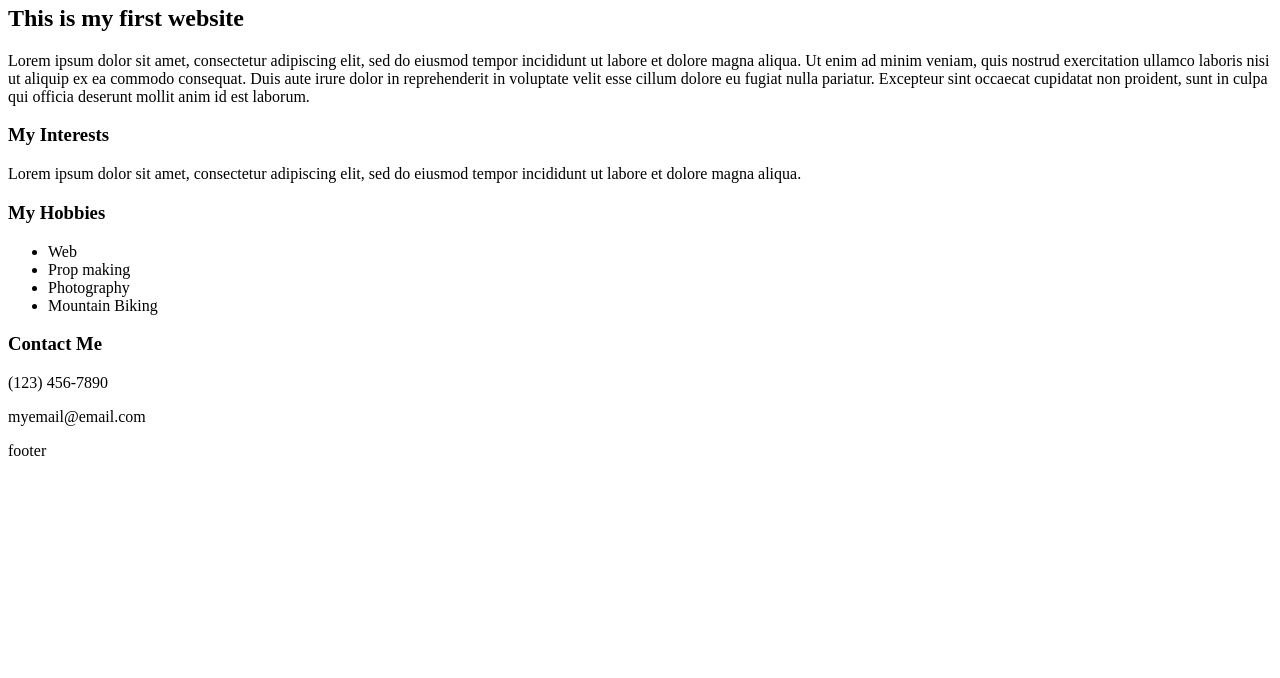
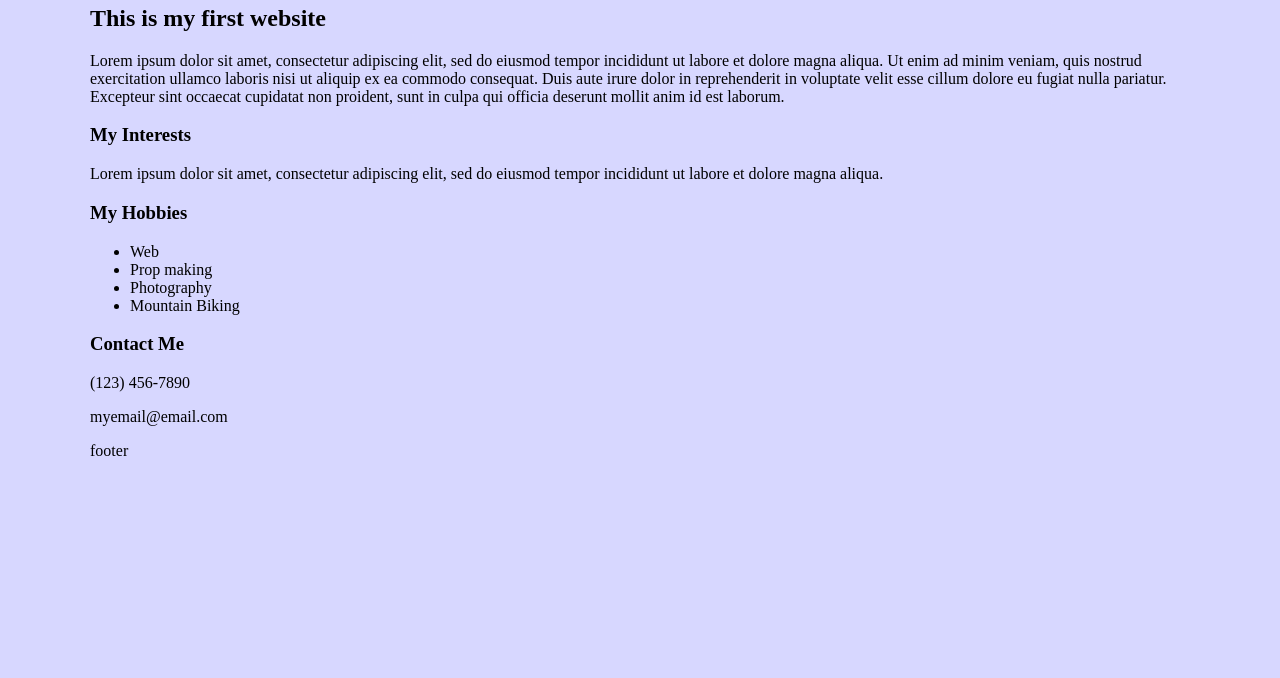
Before and after one commit to codeninja481/Web_Development_By_Doing_HTML_CSS_From_Scratch, a plain HTML site: page index.html in a window 1280 px wide. Shown: the part 122-800 px from the top of the page. Drawn offline with Linux system fonts and the light colour scheme.

Commit message:
Added changes
Added some styling to the page (styling placed in header section rather than separate file)

```diff
--- a/index.html
+++ b/index.html
@@ -2,6 +2,14 @@
 <html>
 <head>
 	<title>My First Website</title>
+	<style type="text/css">
+			body{
+				width:1100px;
+				background:rgb(215, 215, 255);
+				max-width: 95%;
+				margin:auto;
+			}
+	</style>
 </head>
 <body>
 
```
